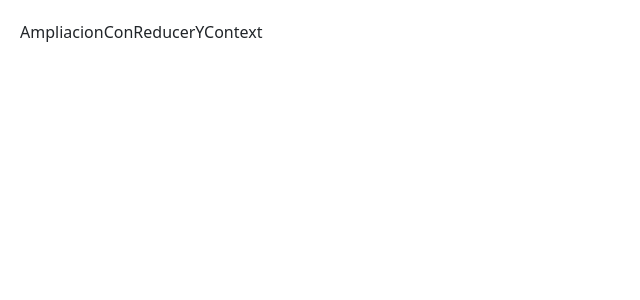
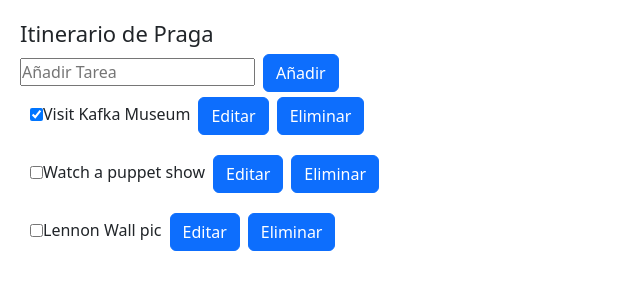
Before and after one commit to dgutierrez21/Learning-ReactJS--React-Docs, a React (Vite) app in the folder 01-learn/: page / in a window 1280 px wide. Shown: the top 300 px of the page, without its empty margins (0-640 px from the left). Built offline with nearby package versions, Linux system fonts and the light colour scheme.

Commit message:
Combinar un reducer con el contexto

```diff
--- a/01-learn/src/04-manejo-de-estado/07-Ampliación-con-Reducer-y-Context/AmpliacionConReducerYContext.jsx
+++ b/01-learn/src/04-manejo-de-estado/07-Ampliación-con-Reducer-y-Context/AmpliacionConReducerYContext.jsx
@@ -1,3 +1,9 @@
+import { TaskApp } from "./taskapp/TaskApp";
+
 export const AmpliacionConReducerYContext = () => {
-  return <div>AmpliacionConReducerYContext</div>;
+  return (
+    <>
+      <TaskApp />
+    </>
+  );
 };
--- /dev/null
+++ b/01-learn/src/04-manejo-de-estado/07-Ampliación-con-Reducer-y-Context/taskapp/TaskApp.jsx
@@ -0,0 +1,81 @@
+import { useReducer } from "react";
+import { AniadirTarea } from "./components/AniadirTarea";
+import { ListaTareas } from "./components/ListaTareas";
+
+
+let siguienteId = 3;
+const tareasIniciales = [
+  { id: 0, texto: "Visit Kafka Museum", hecho: true },
+  { id: 1, texto: "Watch a puppet show", hecho: false },
+  { id: 2, texto: "Lennon Wall pic", hecho: false },
+];
+
+export const TaskApp = () => {
+  const [tareas, dispatch] = useReducer(reducerTareas, tareasIniciales);
+
+  function handleAniadirTarea(texto) {
+    // "action" object:
+    dispatch({
+      tipo: "aniadido",
+      id: siguienteId++,
+      texto,
+    });
+  }
+
+  function handleCambiarTarea(tarea) {
+    // "action" object:
+    dispatch({
+      tipo: "cambiado",
+      tarea,
+    });
+  }
+
+  function handleEliminarTarea(tareaId) {
+    // "action" object:
+    dispatch({
+      tipo: "eliminado",
+      id: tareaId,
+    });
+  }
+
+  return (
+    <>
+      <h1>Itinerario de Praga</h1>
+
+      <AniadirTarea onAniadirTarea={handleAniadirTarea} />
+
+      <ListaTareas
+        tareas={tareas}
+        onCambiarTarea={handleCambiarTarea}
+        onEliminarTarea={handleEliminarTarea}
+      />
+    </>
+  );
+};
+
+function reducerTareas(tareas, accion) {
+  // devuelve el siguiente estado para que React lo establezca
+  switch (accion.tipo) {
+    case "aniadido":
+      return [
+        ...tareas,
+        {
+          id: accion.id,
+          texto: accion.texto,
+          hecho: false,
+        },
+      ];
+    case "cambiado":
+      return tareas.map((t) => {
+        if (t.id === accion.tarea.id) {
+          return accion.tarea;
+        } else {
+          return t;
+        }
+      });
+    case "eliminado":
+      return tareas.filter((t) => t.id !== accion.id);
+    default:
+      throw Error("Acción desconocida: " + accion.tipo);
+  }
+}
--- /dev/null
+++ b/01-learn/src/04-manejo-de-estado/07-Ampliación-con-Reducer-y-Context/taskapp/components/AniadirTarea.jsx
@@ -0,0 +1,24 @@
+import { useState } from "react";
+
+export const AniadirTarea = ({ onAniadirTarea }) => {
+  const [texto, setTexto] = useState("");
+  return (
+    <>
+      <input
+        type="text"
+        placeholder="Añadir Tarea"
+        value={texto}
+        onChange={(e) => setTexto(e.target.value)}
+      />
+      <button
+        onClick={() => {
+          setTexto("");
+          onAniadirTarea(texto);
+        }}
+        className="btn btn-primary ms-2"
+      >
+        Añadir
+      </button>
+    </>
+  );
+};
--- /dev/null
+++ b/01-learn/src/04-manejo-de-estado/07-Ampliación-con-Reducer-y-Context/taskapp/components/ListaTareas.jsx
@@ -0,0 +1,83 @@
+import { useState } from "react";
+
+export const ListaTareas = ({ tareas, onCambiarTarea, onEliminarTarea }) => {
+  return (
+    <>
+      <ul>
+        {tareas.map((tarea) => (
+          <li key={tarea.id}>
+            <Tarea
+              tarea={tarea}
+              onCambiar={onCambiarTarea}
+              onEliminar={onEliminarTarea}
+            />
+          </li>
+        ))}
+      </ul>
+    </>
+  );
+};
+
+function Tarea({ tarea, onCambiar, onEliminar }) {
+  const [estaEditando, setEstaEditando] = useState(false);
+
+  let contenidoTarea;
+
+  if (estaEditando) {
+    contenidoTarea = (
+      <>
+        <input
+          type="text"
+          value={tarea.texto}
+          onChange={(e) => {
+            onCambiar({
+              ...tarea,
+              texto: e.target.value,
+            });
+          }}
+        />
+
+        <button
+          onClick={() => setEstaEditando(false)}
+          className="btn btn-primary mx-2"
+        >
+          Guardar
+        </button>
+      </>
+    );
+  } else {
+    contenidoTarea = (
+      <>
+        {tarea.texto}
+
+        <button
+          onClick={() => setEstaEditando(true)}
+          className="btn btn-primary mx-2"
+        >
+          Editar
+        </button>
+      </>
+    );
+  }
+
+  return (
+    <>
+      <label htmlFor="">
+        <input
+          checked={tarea.hecho}
+          onChange={(e) => onCambiar({ ...tarea, hecho: e.target.checked })}
+          type="checkbox"
+        />
+
+        {contenidoTarea}
+
+        <button
+          className="btn btn-primary"
+          onClick={() => onEliminar(tarea.id)}
+        >
+          Eliminar
+        </button>
+      </label>
+    </>
+  );
+}
```
Also changed, not shown: 01-learn/src/04-manejo-de-estado/07-Ampliación-con-Reducer-y-Context/AmpliacionConReducerYContext.txt.
